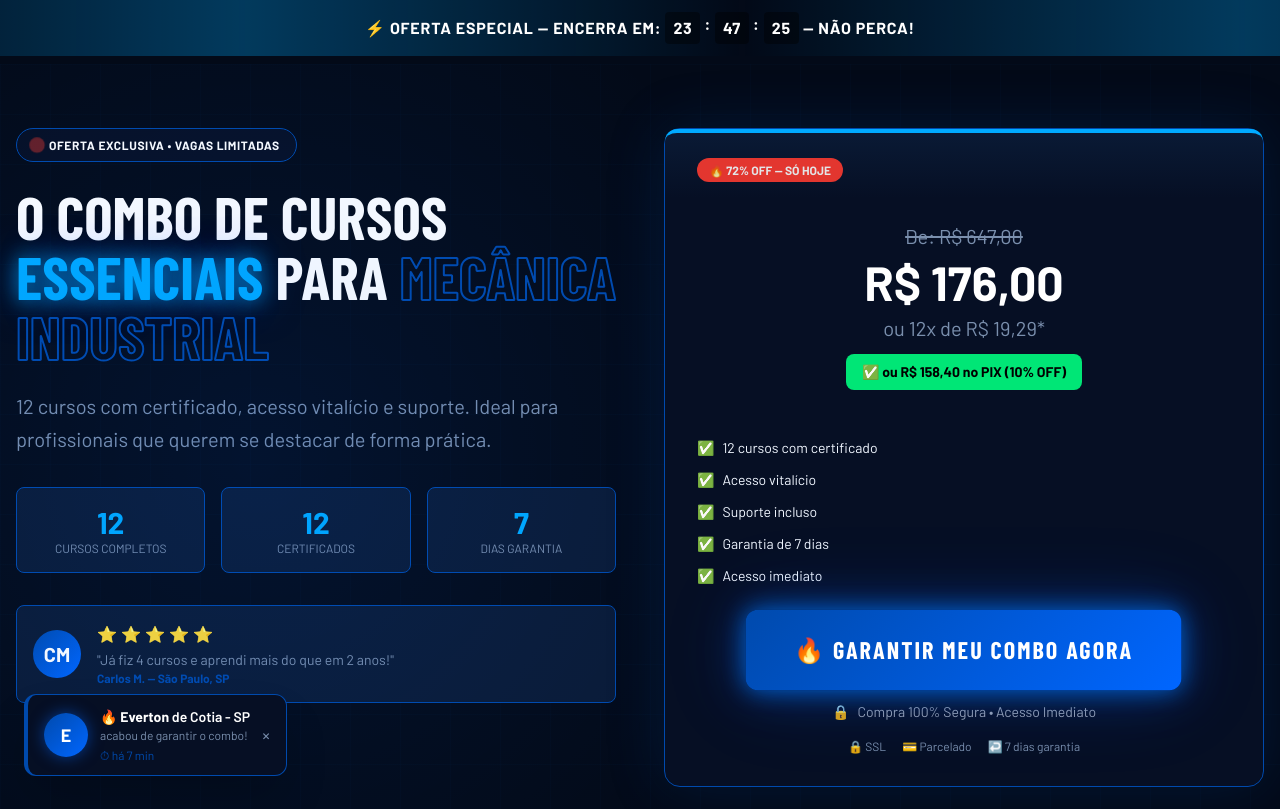
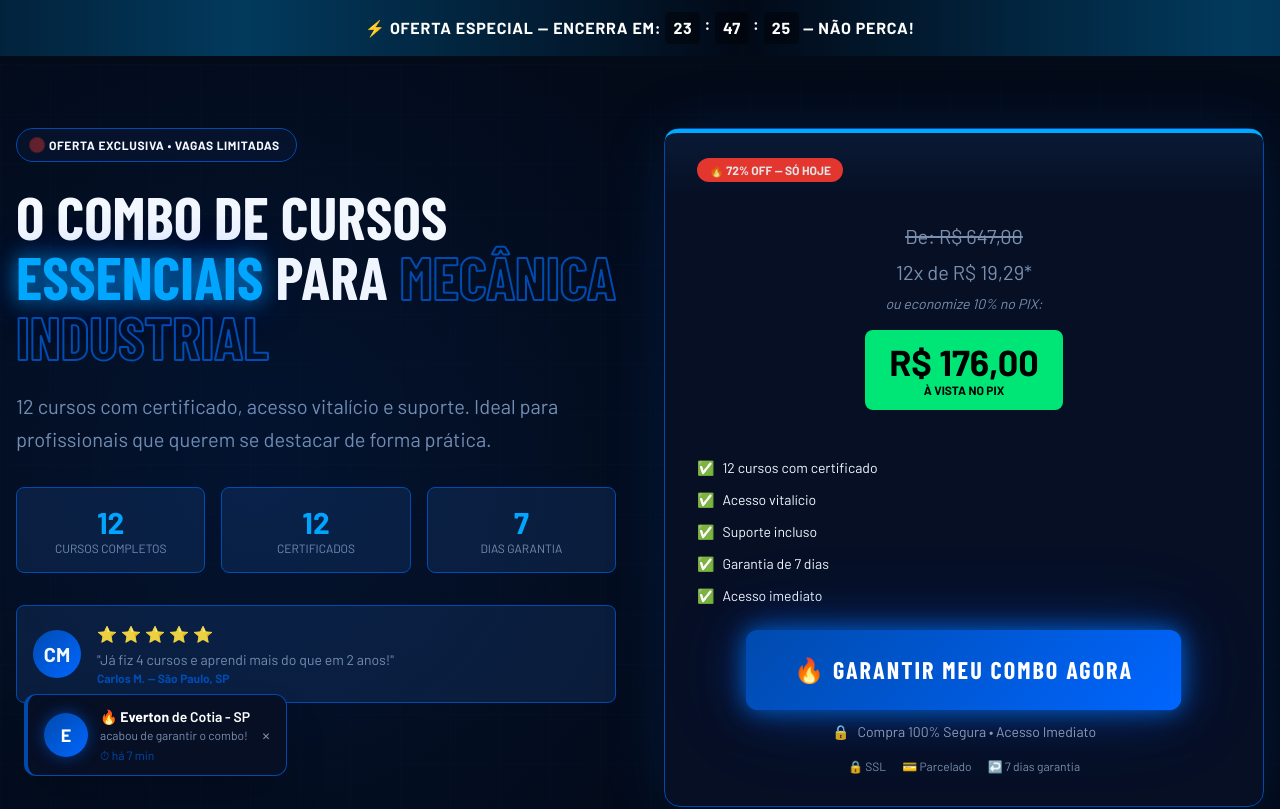
Before and after one commit to mecanicatotalsistemas/combo-12-cursos, a React (Vite) app: page / in a window 1280 px wide. Shown: the top 809 px of the page. Built offline with nearby package versions, Linux system fonts and the light colour scheme; a web font is replaced by a local one.

Commit message:
Updated App.tsx

```diff
--- a/src/App.tsx
+++ b/src/App.tsx
@@ -89,10 +89,11 @@ function App() {
 
                   <div className="text-center mb-6">
                     <div className="text-[#7A8FAD] line-through text-xl mb-2">De: R$ 647,00</div>
-                    <div className="text-5xl font-black text-white mb-2">R$ 176,00</div>
-                    <div className="text-xl text-[#7A8FAD] mb-3">ou 12x de R$ 19,29*</div>
-                    <div className="inline-block bg-[#00E676] text-black text-sm font-bold px-4 py-2 rounded-lg mb-6">
-                      ✅ ou R$ 158,40 no PIX (10% OFF)
+                    <div className="text-xl text-[#7A8FAD] mb-2">12x de R$ 19,29*</div>
+                    <div className="text-sm text-[#7A8FAD] mb-4 italic">ou economize 10% no PIX:</div>
+                    <div className="inline-block bg-[#00E676] text-black px-6 py-3 rounded-lg mb-6">
+                      <div className="text-4xl font-black">R$ 176,00</div>
+                      <div className="text-xs font-bold uppercase">à vista no PIX</div>
                     </div>
                   </div>
 
```
